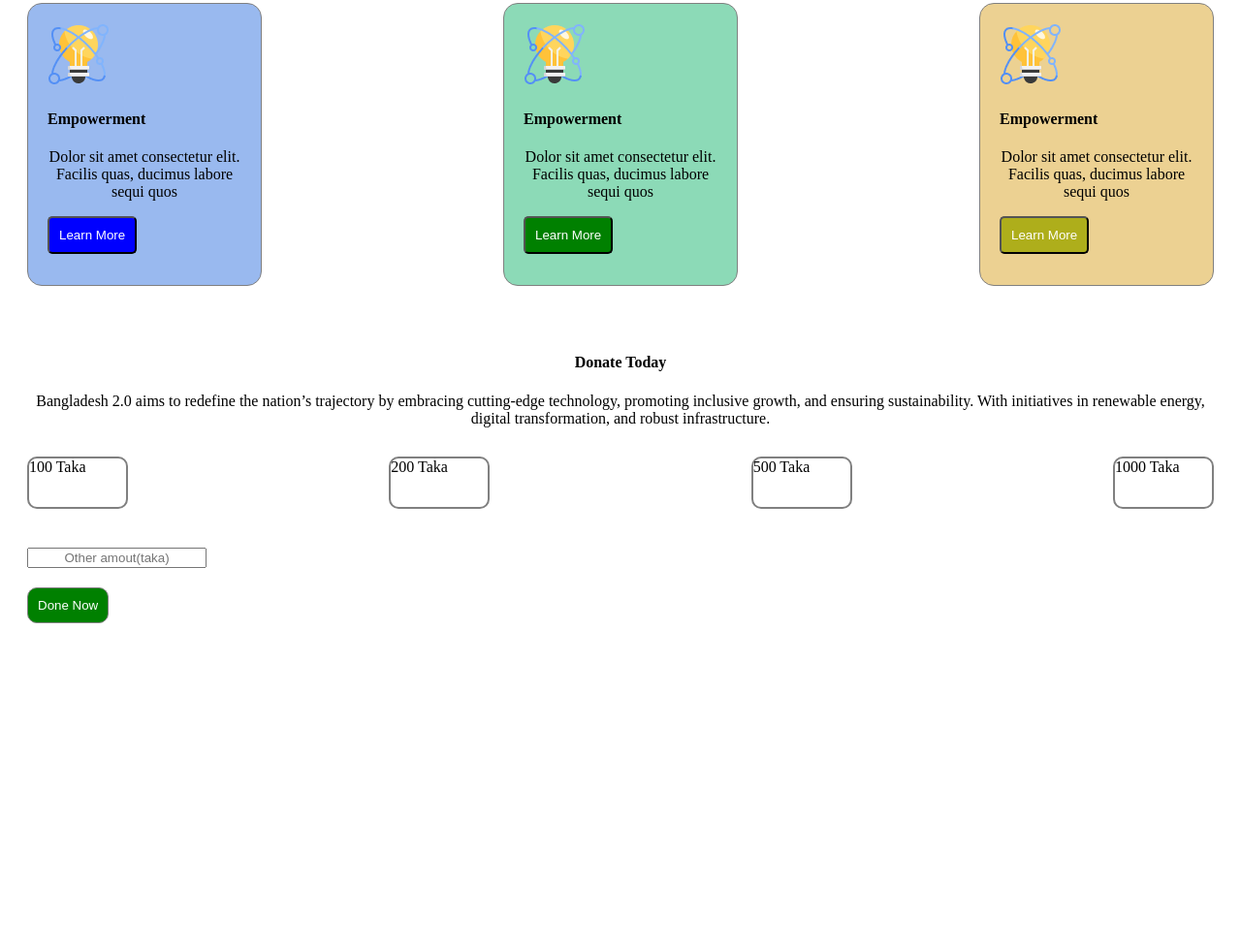
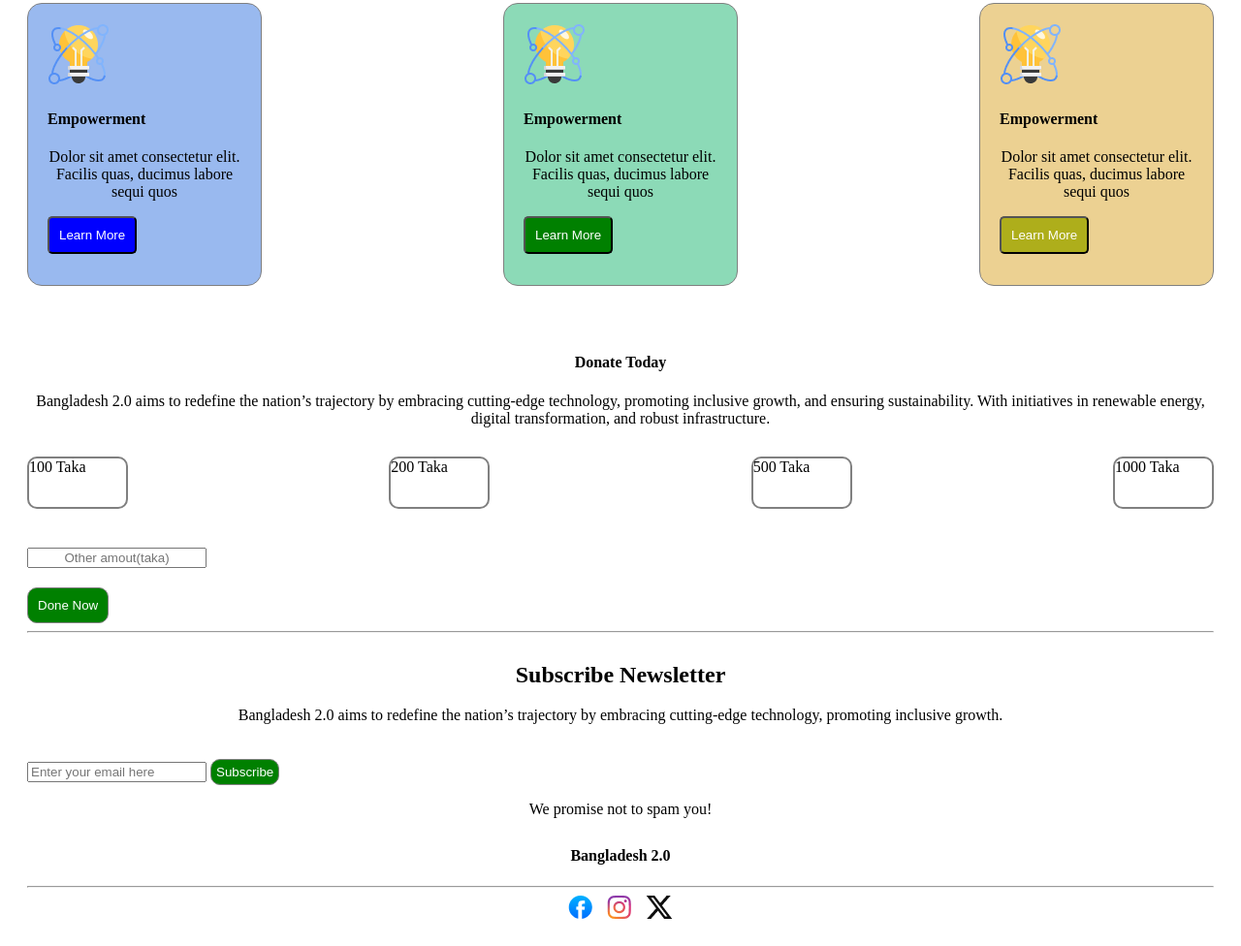
Before and after one commit to mojahidmamu/Bangladesh-2.0, a plain HTML site: page index.html in a window 1280 px wide. Shown: the part 836-1812 px from the top of the page at 97% size. Before the commit the page ends 1526 px from the top, so only its background shows below. Drawn offline with Linux system fonts and the light colour scheme.

Commit message:
complete the footer

```diff
--- a/index.html
+++ b/index.html
@@ -155,17 +155,30 @@
         <input class="input" type="text" name="" placeholder="Other amout(taka)" id="">
       </section>
       <button class="btn6">Done Now</button>
-
+       <hr>
     </main>
     <!-- Footer -->
     <footer>
-      <h2></h2>
-      <p></p>
-      <div>
-        <!-- <input type="text" name="" placeholder="Enter your email here" id="" /> -->
-        <!-- <button>Subscribe</button> -->
-      </div>
-      <p></p>
+     <div>
+        <div class="first-footer">
+            <h2>Subscribe Newsletter</h2>
+            <p>Bangladesh 2.0 aims to redefine the nation’s trajectory by embracing cutting-edge technology, promoting inclusive growth.</p>
+            <div class="input-text">
+              <input type="text" name="" placeholder="Enter your email here" id="" />
+              <button class="btn7">Subscribe</button>
+            </div>
+            <p>We promise not to spam you!</p>
+        </div>
+        <div class="last-footer">
+            <h4>Bangladesh 2.0</h4> <hr>
+            <div class="icon">
+                <img src="assets/facebook.png" alt="">
+                <img src="assets/instagram.png" alt="">
+                <img src="assets/x.png" alt="">
+            </div>
+
+        </div>
+     </div>
     </footer>
   </body>
 </html>
--- a/style.css
+++ b/style.css
@@ -50,6 +50,14 @@ body {
     border: 1px solid gray;
     border-radius: 10px;
     padding: 10px;
+    background-color: green;
+    margin-top: 20px;
+}
+.btn7 {
+    color: white;
+    border: 1px solid gray;
+    border-radius: 10px;
+    padding: 5px;
     background-color: green;
     margin-top: 20px;
 }
@@ -167,3 +175,26 @@ body {
     /* justify-content: center; */
     text-align: center;
 }
+
+.input-text {
+
+}
+
+.first-footer {
+    margin-top: 30px;
+    margin-bottom: 30px;
+}
+
+.first-footer h2, p {
+    text-align: center;
+}
+
+.last-footer h4{
+    text-align: center;
+}
+
+.icon {
+    display: flex;
+    justify-content: center;
+    gap: 15px;
+}
```
